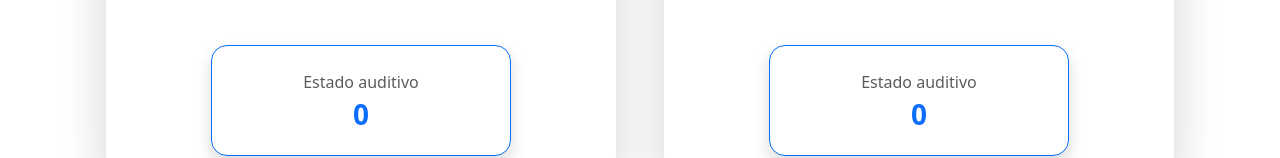
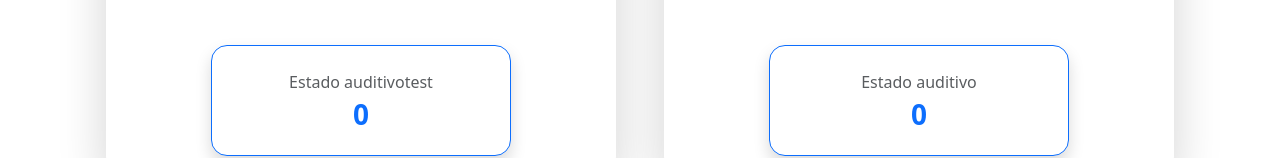
Before and after one commit to cris0436/Front-End-Audiochek, a React (Vite) app: page /audichek/resultados in a window 1280 px wide. Shown: the part 424-582 px from the top of the page. Built offline with nearby package versions, Linux system fonts and the light colour scheme.

Commit message:
Update DemostrarAudimetriaCorta.tsx

```diff
--- a/src/viewmodels/DemostrarAudimetriaCorta.tsx
+++ b/src/viewmodels/DemostrarAudimetriaCorta.tsx
@@ -81,7 +81,7 @@ const DemostrarAudimetriaCorta = () => {
               className="bg-white border border-primary rounded-4 p-4 shadow text-center w-100"
               style={{ maxWidth: "300px" }}
             >
-              <p className="mb-1 text-muted">Estado auditivo</p>
+              <p className="mb-1 text-muted">Estado auditivotest</p>
               <h3 className="fw-bold text-primary mb-0">{estadoAuditivo}</h3>
             </div>
           </div>
```
